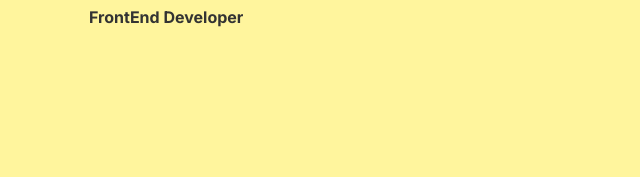
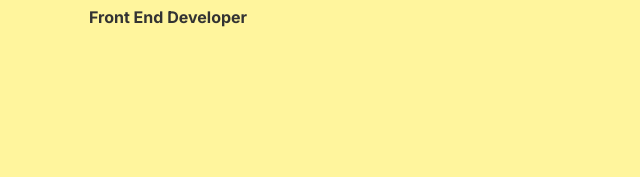
Before and after one commit to DiegoBMarin/CV, a plain HTML site: page index.html in a window 1280 px wide. Shown: the part 378-555 px from the top of the page, 1-641 px from the left. Drawn offline with nearby package versions, Linux system fonts and the light colour scheme.

Commit message:
Update index.html

```diff
--- a/index.html
+++ b/index.html
@@ -47,7 +47,7 @@
 		  		<div class="col-md-7 d-flex flex-column justify-content-center wow animate__animated animate__fadeIn">
 		  			<div class="px-2">
 		  				<h1>DiegoBMarin</h1>
-		  				<span>FrontEnd Developer</span>
+		  				<span>Front End Developer</span>
 		  			</div>
 		  		</div>
 		  		<div class="col-md-5 d-flex justify-content-center align-items-center wow animate__animated animate__fadeIn">
```
